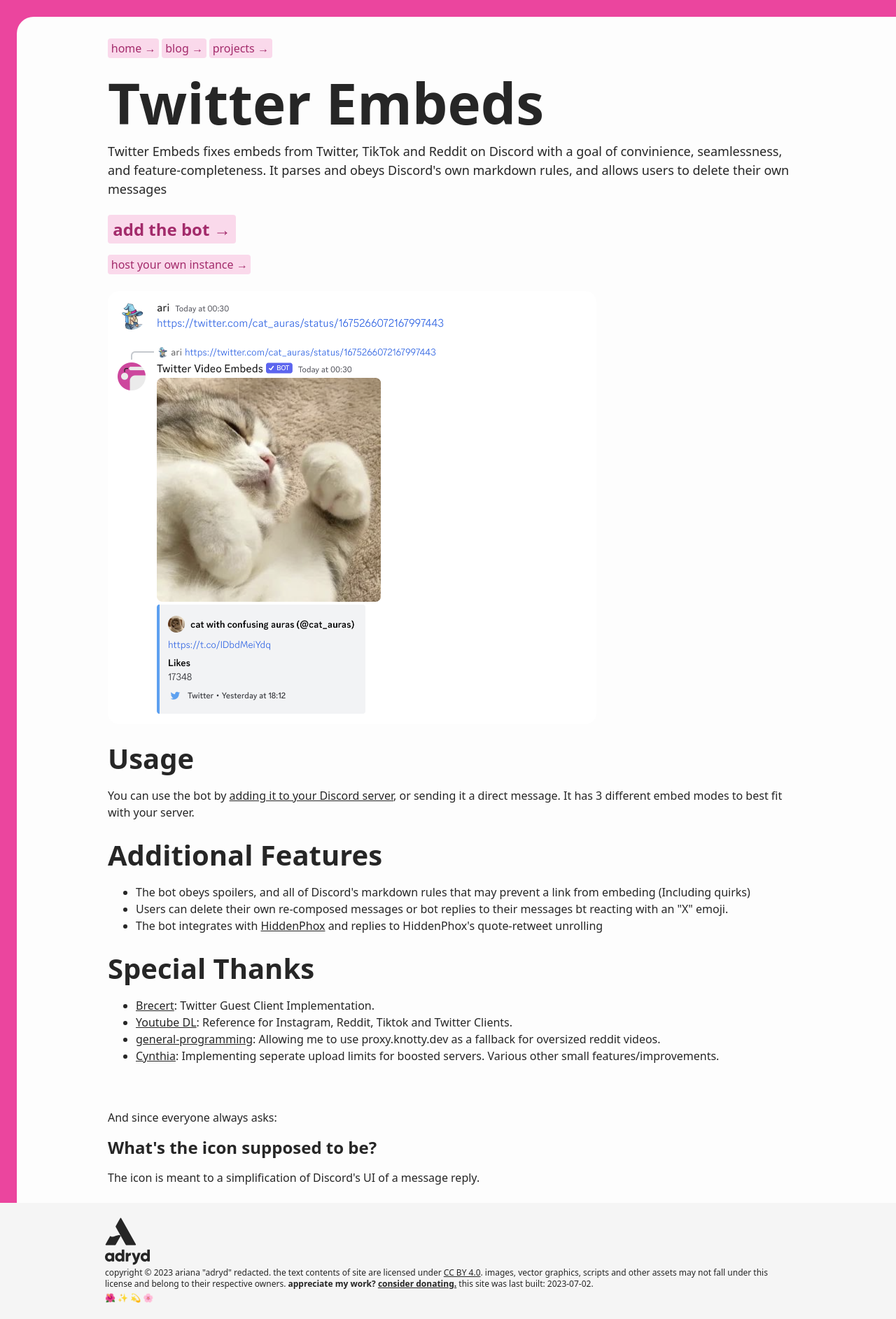
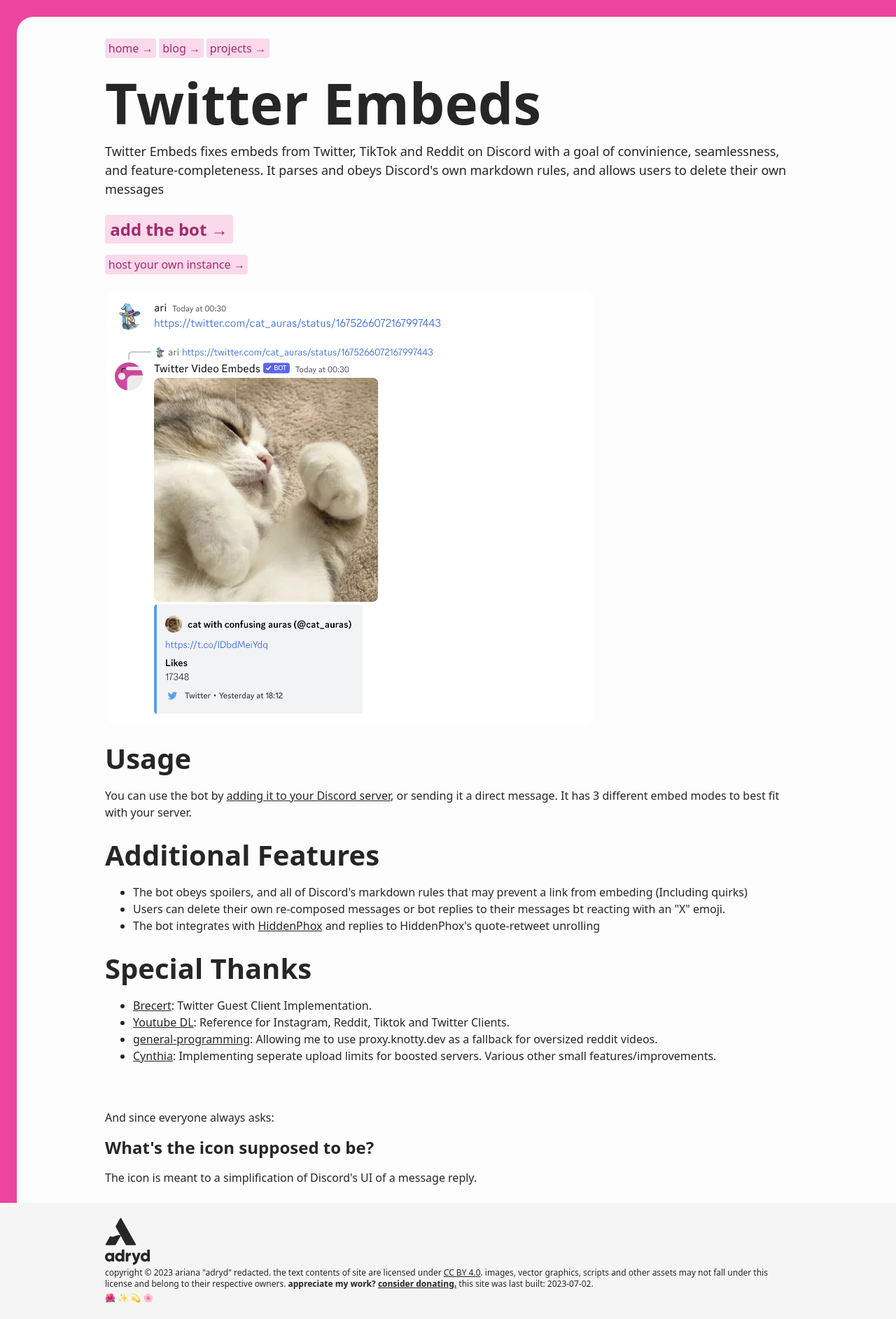
Before and after one commit to adryd325/website, a Jekyll site: the page built from projects/twitter-embeds/index.html, in a window 1280 px wide. Shown: the whole page at 70% size. Built offline with Jekyll 4.4.1, drawn with Linux system fonts in a browser that asks for light colours; some web fonts are replaced.

Commit message:
idk what i addedthis time

```diff
--- a/_layouts/main.html
+++ b/_layouts/main.html
@@ -6,9 +6,8 @@
     <title>{{ page.title }} - adryd</title>
     <link rel="stylesheet" href="/static/main.css" />
     <link rel="stylesheet" href="/static/syntax.css" />
+    <link rel="prefetch" as="font" href="/static/fonts/PretendardStdVariable.woff2" />
     <link rel="preload" as="font" href="/static/fonts/PretendardStdVariable.woff2" />
-    <!-- <link rel="preload" as="font" href="/static/fonts/playfair-variable.ttf" /> -->
-    <link rel="preload" as="script" href="/static/neko/neko.js" />
     <meta name="og:title" content="{{ page.title }} - adryd" />
     <meta
       name="description"
--- a/projects/twitter-embeds/index.html
+++ b/projects/twitter-embeds/index.html
@@ -27,7 +27,7 @@ title: twitter embeds
     background-color: #fdfdfd;
     color: #262626;
     height: auto;
-    padding: 1rem 1rem 1.5rem 0;
+    padding: 1rem 1.5rem 1.5rem 0;
     min-height: calc(100vh - 222px);
   }
 
```
